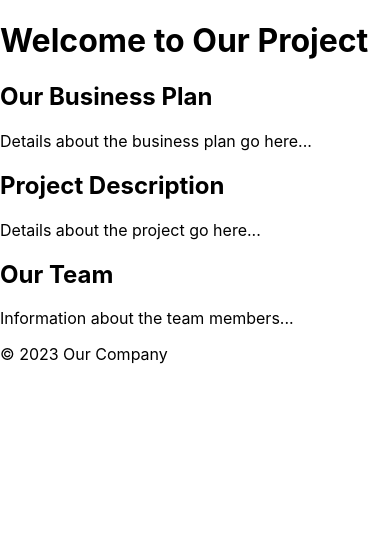
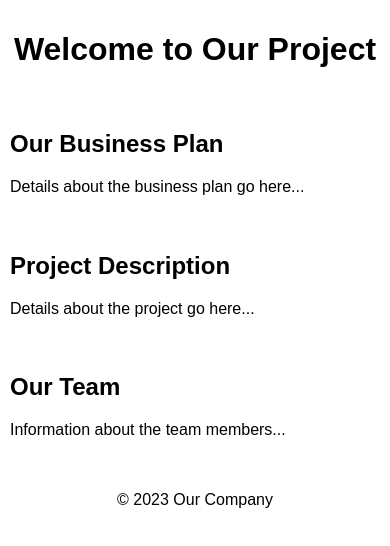
Before and after one commit to Ralfmat/migo-web, a React (Create React App) app in the folder wizytowka/: page / in a window 390 px wide. Shown: the top 546 px of the page. Built offline with nearby package versions, Linux system fonts and the light colour scheme.

Commit message:
CSS for mobile

```diff
--- a/wizytowka/src/App.css
+++ b/wizytowka/src/App.css
@@ -1,25 +1,31 @@
-/* App.css */
+/* Base Styles (Mobile First) */
 body {
   font-family: Arial, sans-serif;
   margin: 0;
   padding: 0;
 }
 
-header, section, footer {
-  padding: 20px;
+header, footer {
   text-align: center;
-}
-
-header {
-  background-color: #4CAF50;
-  color: white;
-}
-
-footer {
-  background-color: #333;
-  color: white;
+  padding: 10px;
 }
 
 section {
-  border-bottom: 1px solid #ddd;
+  padding: 10px;
 }
+
+/* Larger Screens (e.g., Laptops) */
+@media (min-width: 768px) {
+  header, footer {
+    text-align: left;
+    padding: 20px;
+  }
+
+  body {
+    background-color: red;
+  }
+
+  section {
+    padding: 20px;
+  }
+}
--- a/wizytowka/src/App.js
+++ b/wizytowka/src/App.js
@@ -4,6 +4,8 @@ import BusinessPlan from './components/BusinessPlan';
 import Description from './components/Description';
 import Team from './components/Team';
 import Footer from './components/Footer';
+
+import './App.css';
 
 const App = () => {
   return (
```
